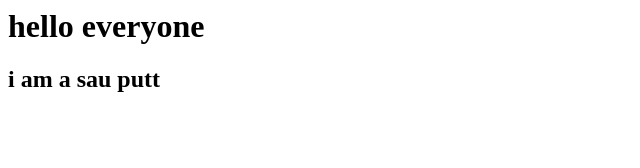
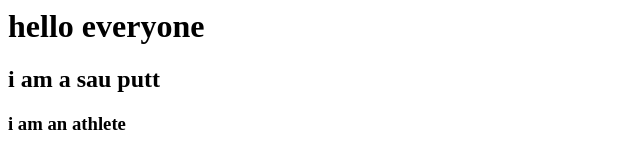
Before and after one commit to kuber03/bullet_07, a plain HTML site: page index.html in a window 1280 px wide. Shown: the whole page, without its empty margins (0-640 px from the left). Drawn offline with Linux system fonts and the light colour scheme.

Commit message:
Update index.html

```diff
--- a/index.html
+++ b/index.html
@@ -1,2 +1,3 @@
 <h1>hello everyone </h1>
 <h2>i am a sau putt</h2>
+<h3>i am an athlete</h3>
```
